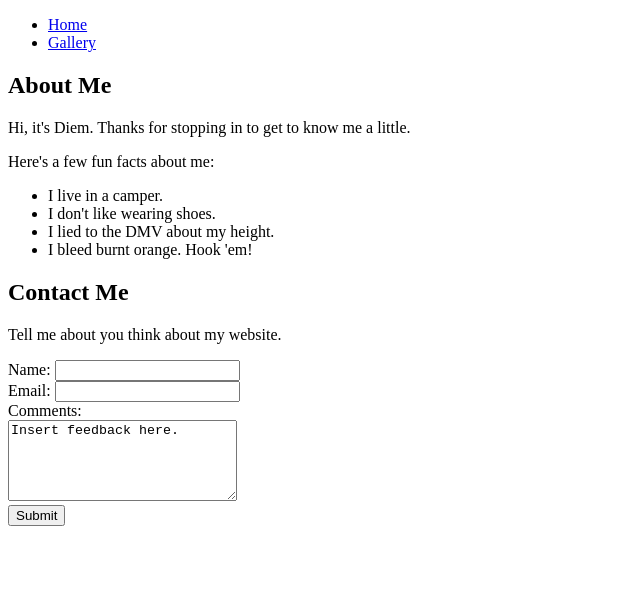
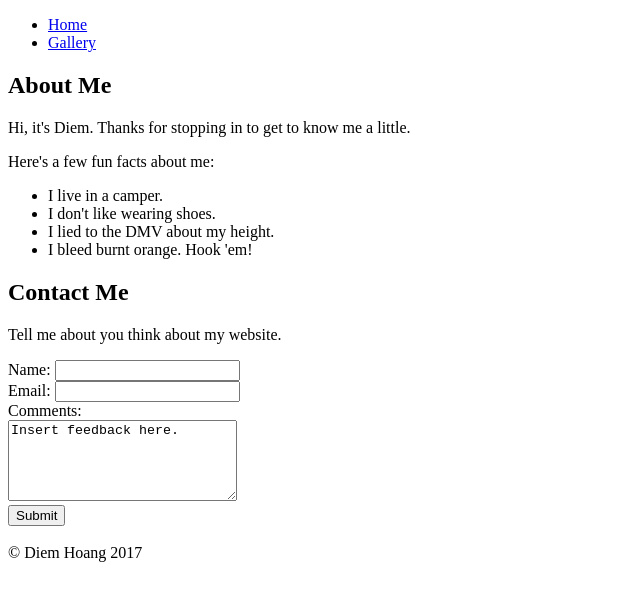
Before and after one commit to diemella/diemella.github.io, a plain HTML site: page about.html in a window 1280 px wide. Shown: the whole page, without its empty margins (0-640 px from the left). Drawn offline with Linux system fonts and the light colour scheme.

Commit message:
Add copyright in about page

```diff
--- a/about.html
+++ b/about.html
@@ -40,8 +40,7 @@
         </div>
         <button type="button">Submit</button>
     </form>
-  </section>
-  <footer>
-  </footer>
+  </section><br>
+  <footer>&copy; Diem Hoang 2017</footer>
 </body>
 </html>
```
